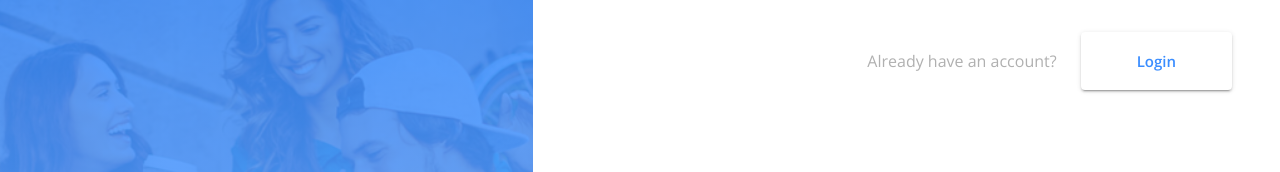
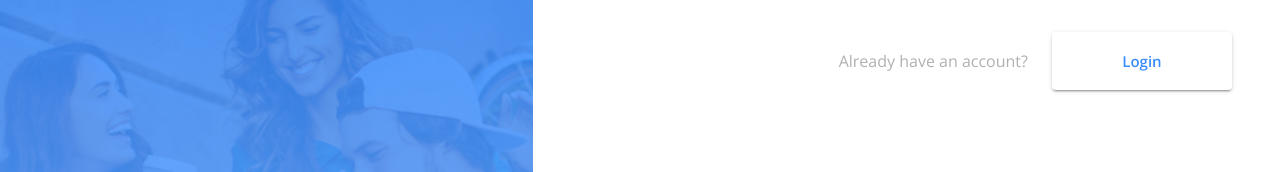
Before and after one commit to ju5tinz/messenger-app, a React (Create React App) app in the folder client/: page / in a window 1280 px wide. Shown: the top 172 px of the page. Built offline with nearby package versions, Linux system fonts and the light colour scheme; no server answers.

Commit message:
moved header in auth pages to separate component

```diff
--- a/client/src/Login.js
+++ b/client/src/Login.js
@@ -13,6 +13,7 @@ import { makeStyles } from "@material-ui/core/styles";
 import { login } from "./store/utils/thunkCreators";
 
 import Banner from "./components/misc/Banner"
+import Header from "./components/misc/AuthHeader"
 
 const useStyle = makeStyles((theme) => ({
   loginPage: {
@@ -24,18 +25,6 @@ const useStyle = makeStyles((theme) => ({
       flexDirection: "column-reverse",
       justifyContent: "flex-end"
     }
-  },
-  loginContentTop: {
-    justifyContent: "flex-end",
-    alignItems: "center",
-    padding: theme.spacing(3),
-    [theme.breakpoints.down("xs")]: {
-      justifyContent: "center"
-    }
-  },
-  loginContentTopText: {
-    color: theme.palette.secondary.main,
-    fontSize: "1rem"
   },
   loginContentMain: {
     margin: theme.spacing(16),
@@ -62,18 +51,6 @@ const useStyle = makeStyles((theme) => ({
       margin: theme.spacing(3)
     }
   },
-  secondaryButton: {
-    padding: `${theme.spacing(2)}px ${theme.spacing(4)}px`,
-    margin: `${theme.spacing(1)}px ${theme.spacing(3)}px`,
-    color: theme.palette.primary.main,
-    backgroundColor: "white",
-    "&:hover": {
-      backgroundColor: theme.palette.grey[100]
-    },
-    [theme.breakpoints.down("sm")]: {
-      margin: theme.spacing(1)
-    }
-  }
 }));
 
 const Login = (props) => {
@@ -97,10 +74,7 @@ const Login = (props) => {
     <Grid container className={classes.loginPage}>
       <Banner />
       <Grid className={classes.loginContentContainer} container item xs={12} sm={7}>
-        <Grid className={classes.loginContentTop} container item>
-          <Typography className={classes.loginContentTopText}>Don't have an account?</Typography>
-          <Button className={classes.secondaryButton} variant="contained" size="large" onClick={() => history.push("/register")}>Create account</Button>
-        </Grid>
+        <Header text="Don't have an account?" buttonText="Create account" onClick={() => history.push("/register")}/>
         <Box className={classes.loginContentMain}>
           <Typography className={classes.loginContentTitle}>Welcome back!</Typography>
           <form className={classes.loginForm} onSubmit={handleLogin}>
--- a/client/src/Signup.js
+++ b/client/src/Signup.js
@@ -14,6 +14,7 @@ import { makeStyles } from "@material-ui/core/styles";
 import { register } from "./store/utils/thunkCreators";
 
 import Banner from "./components/misc/Banner"
+import Header from "./components/misc/AuthHeader"
 
 const useStyle = makeStyles((theme) => ({
   registerPage: {
@@ -25,18 +26,6 @@ const useStyle = makeStyles((theme) => ({
       flexDirection: "column-reverse",
       justifyContent: "flex-end"
     }
-  },
-  registerContentTop: {
-    justifyContent: "flex-end",
-    alignItems: "center",
-    padding: theme.spacing(3),
-    [theme.breakpoints.down("xs")]: {
-      justifyContent: "center"
-    }
-  },
-  registerContentTopText: {
-    color: theme.palette.secondary.main,
-    fontSize: "1rem"
   },
   registerContentMain: {
     margin: `${theme.spacing(10)}px ${theme.spacing(16)}px`,
@@ -63,18 +52,6 @@ const useStyle = makeStyles((theme) => ({
       margin: theme.spacing(3)
     }
   },
-  secondaryButton: {
-    padding: `${theme.spacing(2)}px ${theme.spacing(7)}px`,
-    margin: `${theme.spacing(1)}px ${theme.spacing(3)}px`,
-    color: theme.palette.primary.main,
-    backgroundColor: "white",
-    "&:hover": {
-      backgroundColor: theme.palette.grey[100]
-    },
-    [theme.breakpoints.down("sm")]: {
-      margin: theme.spacing(1)
-    }
-  }
 }));
 
 const Login = (props) => {
@@ -106,10 +83,7 @@ const Login = (props) => {
     <Grid className={classes.registerPage} container >
       <Banner />
       <Grid className={classes.registerContentContainer} container item xs={12} sm={7}>
-        <Grid className={classes.registerContentTop} container item>
-          <Typography className={classes.registerContentTopText}>Already have an account?</Typography>
-          <Button className={classes.secondaryButton} variant="contained" size="large" onClick={() => history.push("/login")}>Login</Button>
-        </Grid>
+        <Header text="Already have an account?" buttonText="Login" onClick={() => history.push("/login")} />
         <Box className={classes.registerContentMain}>
           <Typography className={classes.registerContentTitle}>Create an account.</Typography>
           <form className={classes.registerForm} onSubmit={handleRegister}>
--- /dev/null
+++ b/client/src/components/misc/AuthHeader.js
@@ -0,0 +1,48 @@
+import React from 'react';
+import {
+  Grid,
+  Typography,
+  Button,
+} from "@material-ui/core";
+import { makeStyles } from "@material-ui/core/styles";
+
+const useStyle = makeStyles((theme) => ({
+  headerContainer: {
+    justifyContent: "flex-end",
+    alignItems: "center",
+    padding: theme.spacing(3),
+    [theme.breakpoints.down("xs")]: {
+      justifyContent: "center"
+    }
+  },
+  headerText: {
+    color: theme.palette.secondary.main,
+    fontSize: "1rem"
+  },
+  headerButton: {
+    width: "12em",
+    padding: `${theme.spacing(2)}px 0px`,
+    margin: `${theme.spacing(1)}px ${theme.spacing(3)}px`,
+    color: theme.palette.primary.main,
+    backgroundColor: "white",
+    "&:hover": {
+      backgroundColor: theme.palette.grey[100]
+    },
+    [theme.breakpoints.down("sm")]: {
+      margin: theme.spacing(1)
+    }
+  }
+}));
+
+const AuthHeader = (props) => {
+  const classes = useStyle();
+
+  return(
+    <Grid className={classes.headerContainer} container item>
+      <Typography className={classes.headerText}>{props.text}</Typography>
+      <Button className={classes.headerButton} variant="contained" size="large" onClick={props.onClick}>{props.buttonText}</Button>
+    </Grid>
+  );
+}
+
+export default AuthHeader;
```
